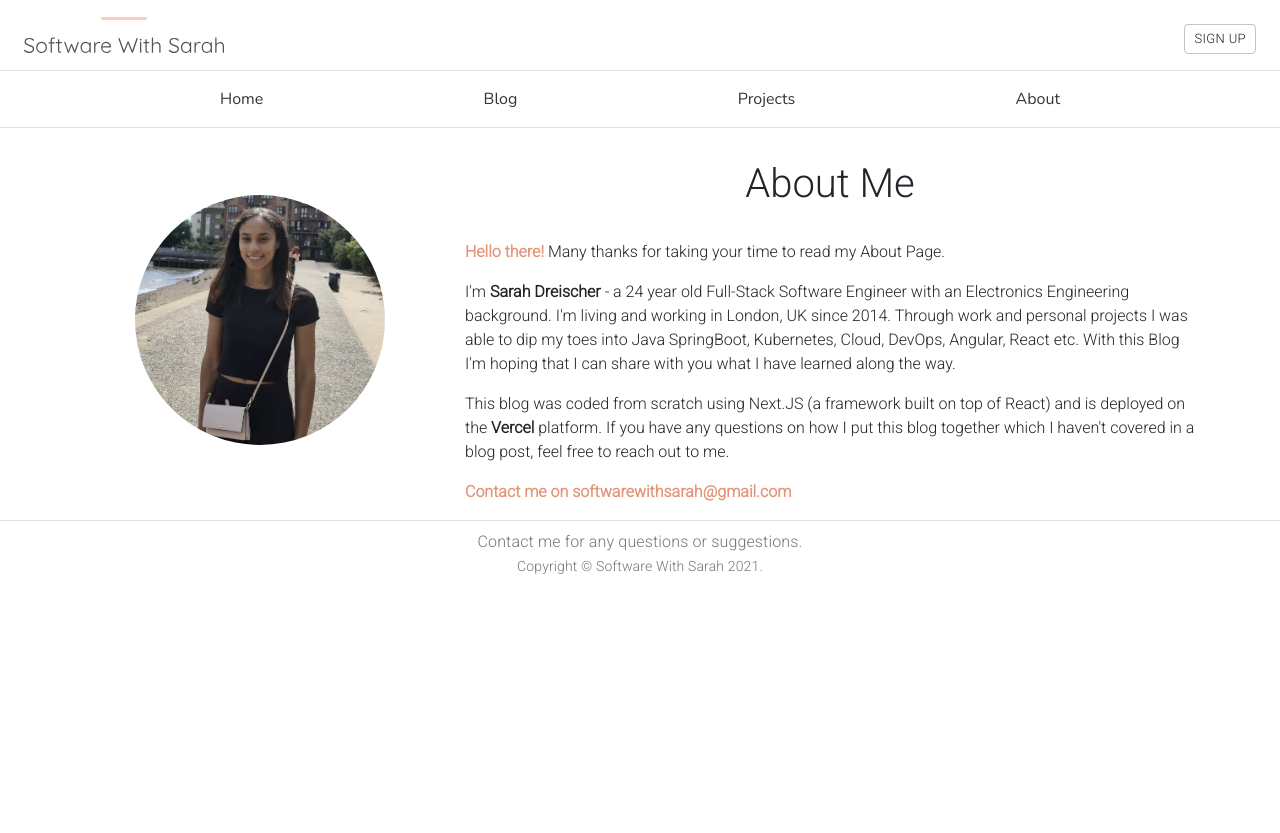
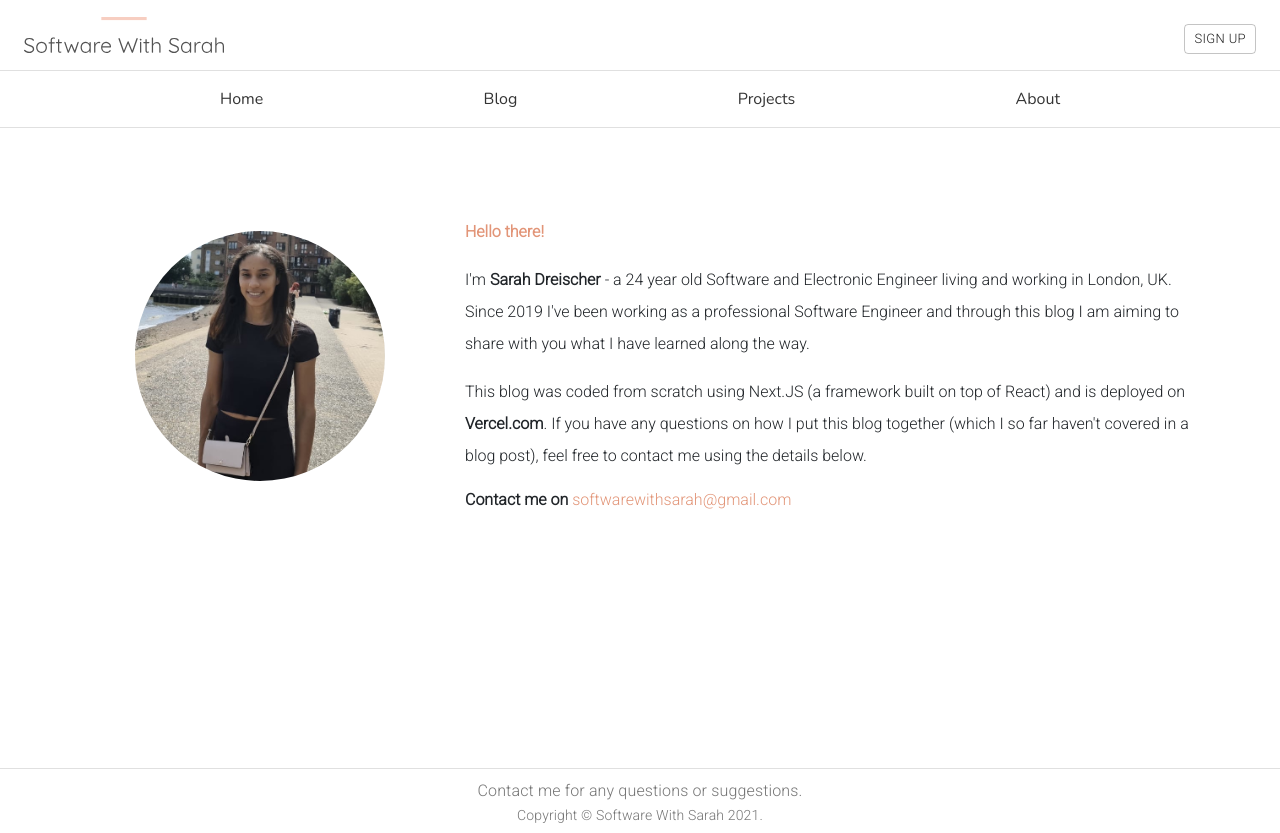
Before and after one commit to sarahdreischer/blog, a Next.js app: page /about in a window 1280 px wide. Before the commit the page ends 800 px from the top, so only its background shows below. Built offline with nearby package versions, Linux system fonts and the light colour scheme.

Commit message:
Clean up

```diff
--- a/containers/about.tsx
+++ b/containers/about.tsx
@@ -8,8 +8,8 @@ export const AboutPage = (props: AboutPageProps) => {
   return (
     <BodyWrapper
       main={
-        <Container>
-          <Row>
+        <Container className="about-container">
+          <Row className="mb-auto">
             <Col md={4} className="d-flex justify-content-center my-auto">
               <Image
                 className="round-img"
@@ -22,32 +22,27 @@ export const AboutPage = (props: AboutPageProps) => {
               />
             </Col>
             <Col md={8}>
-              <h1 className="py-4 justify-content-center text-center">
-                About Me
-              </h1>
-              <p>
-                <b className="highlight-color">Hello there!</b> Many thanks for
-                taking your time to read my About Page.
+              <p className="pt-3">
+                <b className="highlight-color">Hello there!</b>
               </p>
               <p>
-                I'm <b>Sarah Dreischer</b> - a 24 year old Full-Stack Software
-                Engineer with an Electronics Engineering background. I'm living
-                and working in London, UK since 2014. Through work and personal
-                projects I was able to dip my toes into Java SpringBoot,
-                Kubernetes, Cloud, DevOps, Angular, React etc. With this Blog
-                I'm hoping that I can share with you what I have learned along
-                the way.
+                I'm <b>Sarah Dreischer</b> - a 24 year old Software and
+                Electronic Engineer living and working in London, UK. Since 2019
+                I've been working as a professional Software Engineer and
+                through this blog I am aiming to share with you what I have
+                learned along the way.
               </p>
               <p>
                 This blog was coded from scratch using Next.JS (a framework
-                built on top of React) and is deployed on the <b>Vercel</b>{" "}
-                platform. If you have any questions on how I put this blog
-                together which I haven't covered in a blog post, feel free to
-                reach out to me.
+                built on top of React) and is deployed on <b>Vercel.com</b>. If
+                you have any questions on how I put this blog together (which I
+                so far haven't covered in a blog post), feel free to contact me
+                using the details below.
               </p>
-              <b className="highlight-color">
-                Contact me on softwarewithsarah@gmail.com
-              </b>
+              <b>Contact me on</b>{" "}
+              <a className="mail" href="mailto:softwarewithsarah@gmail.com">
+                softwarewithsarah@gmail.com
+              </a>
             </Col>
           </Row>
         </Container>
--- a/containers/blog-post.tsx
+++ b/containers/blog-post.tsx
@@ -4,6 +4,7 @@ import { Post } from "../lib/types/post";
 import hydrate from "next-mdx-remote/hydrate";
 import { PostComponents } from "./components/posts/post-components";
 import Image from "next/image";
+import moment from "moment";
 
 interface BlogPostPageProps {
   post: Post;
@@ -11,6 +12,7 @@ interface BlogPostPageProps {
 
 export const BlogPostPage = ({ post }: BlogPostPageProps) => {
   const content = hydrate(post.content, { components: PostComponents });
+  const postDate = moment(new Date(post.createdAt)).format("DD/MM/YYYY");
 
   return (
     <BodyWrapper
@@ -50,7 +52,7 @@ export const BlogPostPage = ({ post }: BlogPostPageProps) => {
             <span>
               Published by{" "}
               <b>Sarah Dreischer, Software Engineer from London, UK</b> on{" "}
-              <b>{new Date(post.createdAt).toDateString()}</b>.
+              <b>{postDate}</b>.
             </span>
           </Row>
         </Container>
--- a/containers/blog.tsx
+++ b/containers/blog.tsx
@@ -12,8 +12,6 @@ export const BlogPage = ({ posts }: BlogPageProps) => {
   return (
     <BodyWrapper
       main={
-        <>
-          <h1 className="text-center py-3">All Posts</h1>
         <Container>
           <Row>
             {posts.map((post) => (
@@ -42,7 +40,6 @@ export const BlogPage = ({ posts }: BlogPageProps) => {
             ))}
           </Row>
         </Container>
-        </>
       }
     />
   );
--- a/containers/components/layout/default-layout.tsx
+++ b/containers/components/layout/default-layout.tsx
@@ -41,10 +41,7 @@ export const AppContainer = ({ Component, pageProps }: DefaultLayoutProps) => {
         <Component {...pageProps} />
       </div>
       <Divider />
-      <Footer
-        title=""
-        description="Contact me for any questions or suggestions."
-      />
+      <Footer />
     </Container>
   );
 };
--- a/containers/components/layout/footer.tsx
+++ b/containers/components/layout/footer.tsx
@@ -1,37 +1,47 @@
-import { Container, Link, Typography } from '@material-ui/core';
+import {
+  Container,
+  Typography,
+  Link as MaterialUILink,
+} from "@material-ui/core";
+import Link from "next/link";
 
-interface FooterProps {
-  title: string;
-  description: string;
-}
+interface FooterProps {}
 
 const Copyright = (props) => {
   return (
     <Typography variant="body2" color="textSecondary" align="center">
-      {'Copyright © '}
-      <Link color="inherit" href="http://localhost:3000">
-        Software With Sarah
-      </Link>{' '}
+      {"Copyright © "}
+      <Link as="/" href="/">
+        <MaterialUILink color="inherit">Software With Sarah</MaterialUILink>
+      </Link>{" "}
       {new Date().getFullYear()}
-      {'.'}
+      {"."}
     </Typography>
   );
 };
 
-export const Footer = ({ title, description }: FooterProps) => {
+const Contact = (props) => {
+  return (
+    <>
+      <Link as="/about" href="/about">
+        <MaterialUILink color="inherit">Contact me</MaterialUILink>
+      </Link>{" "}
+      for any questions or suggestions.
+    </>
+  );
+};
+
+export const Footer = (props: FooterProps) => {
   return (
     <footer>
-      <Container maxWidth="lg">
-        <Typography variant="h6" align="center" gutterBottom>
-          {title}
-        </Typography>
+      <Container maxWidth="lg" className="py-2">
         <Typography
           variant="subtitle1"
           align="center"
           color="textSecondary"
           component="p"
         >
-          {description}
+          <Contact />
         </Typography>
         <Copyright />
       </Container>
--- a/containers/home.tsx
+++ b/containers/home.tsx
@@ -25,7 +25,7 @@ export const Homepage = ({
           <FeaturedSections sections={featuredSections} />
           <Divider />
           <PostSummaries posts={posts} />
-          <Row className="float-right pr-2">
+          <Row className="float-right mr-1">
             <DefaultPagination
               activePage={activePage}
               maxNumber={maxNumberOfPages}
--- a/package.json
+++ b/package.json
@@ -12,6 +12,7 @@
     "@next/mdx": "^10.0.5",
     "bootstrap": "^4.5.3",
     "gray-matter": "^4.0.2",
+    "moment": "^2.29.1",
     "next": "10.0.5",
     "next-mdx-remote": "^2.1.1",
     "prism-react-renderer": "^1.1.1",
@@ -40,6 +41,7 @@
     "eslint-plugin-prettier": "^3.3.1",
     "eslint-plugin-react": "^7.22.0",
     "eslint-plugin-react-hooks": "^4.2.0",
+    "husky": "^4.3.8",
     "prettier": "^2.2.1",
     "typescript": "^4.1.3"
   }
--- a/pages/index.tsx
+++ b/pages/index.tsx
@@ -14,15 +14,15 @@ export const getStaticProps = async () => {
 
 const featuredSections: FeaturedSection[] = [
   {
-    title: "Create A Blog From Scratch",
+    title: "Create a blog with Next.JS",
     imageUrl: "/featured-image-1.jpeg",
   },
   {
-    title: "React and NodeJS Tutorials",
+    title: "Tutorials",
     imageUrl: "/featured-image-2.jpeg",
   },
   {
-    title: "Personal Projects",
+    title: "Projects",
     imageUrl: "/featured-image-3.jpeg",
   },
 ];
--- a/pages/styles.css
+++ b/pages/styles.css
@@ -4,6 +4,18 @@
 
 body {
   font-family: "Roboto", sans-serif;
+}
+
+p {
+  line-height: 2rem;
+}
+
+.mail {
+  color: #e29578;
+}
+
+.mail:hover {
+  color: #e29578;
 }
 
 /* Bootstrap Overrides */
@@ -66,6 +78,11 @@ a.page-link {
   margin-top: 100px;
 }
 
+.about-container {
+  margin-top: 8vh;
+  margin-bottom: 30vh;
+}
+
 @media (max-width: 768px) {
   .home-sidebar,
   .post-sidebar {
```
Also changed, not shown: posts/how-to-set-up-next-js-with-nx/index.mdx (+5 -5 lines), public/nx-logo-white.svg (deleted), 1 other file (tests, documents, lock files or other folders). Lines whose indentation alone changed are shown as unchanged.
